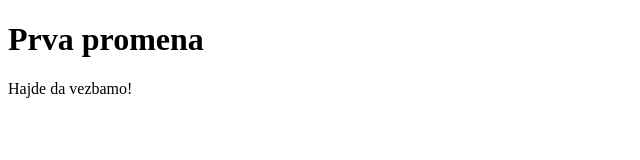
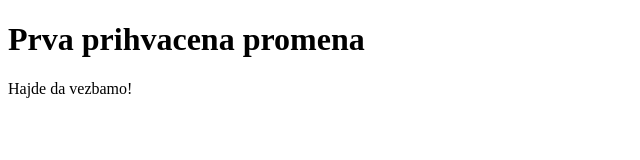
Before and after one commit to stabidabi/openProject, a plain HTML site: page index.html in a window 1280 px wide. Shown: the whole page, without its empty margins (0-640 px from the left). Drawn offline with Linux system fonts and the light colour scheme.

Commit message:
Update index.html

```diff
--- a/index.html
+++ b/index.html
@@ -5,7 +5,7 @@
 </head>
 <body>
 
-<h1>Prva promena</h1>
+<h1>Prva prihvacena promena</h1>
 <p>Hajde da vezbamo!</p>
 
 </body>
```
